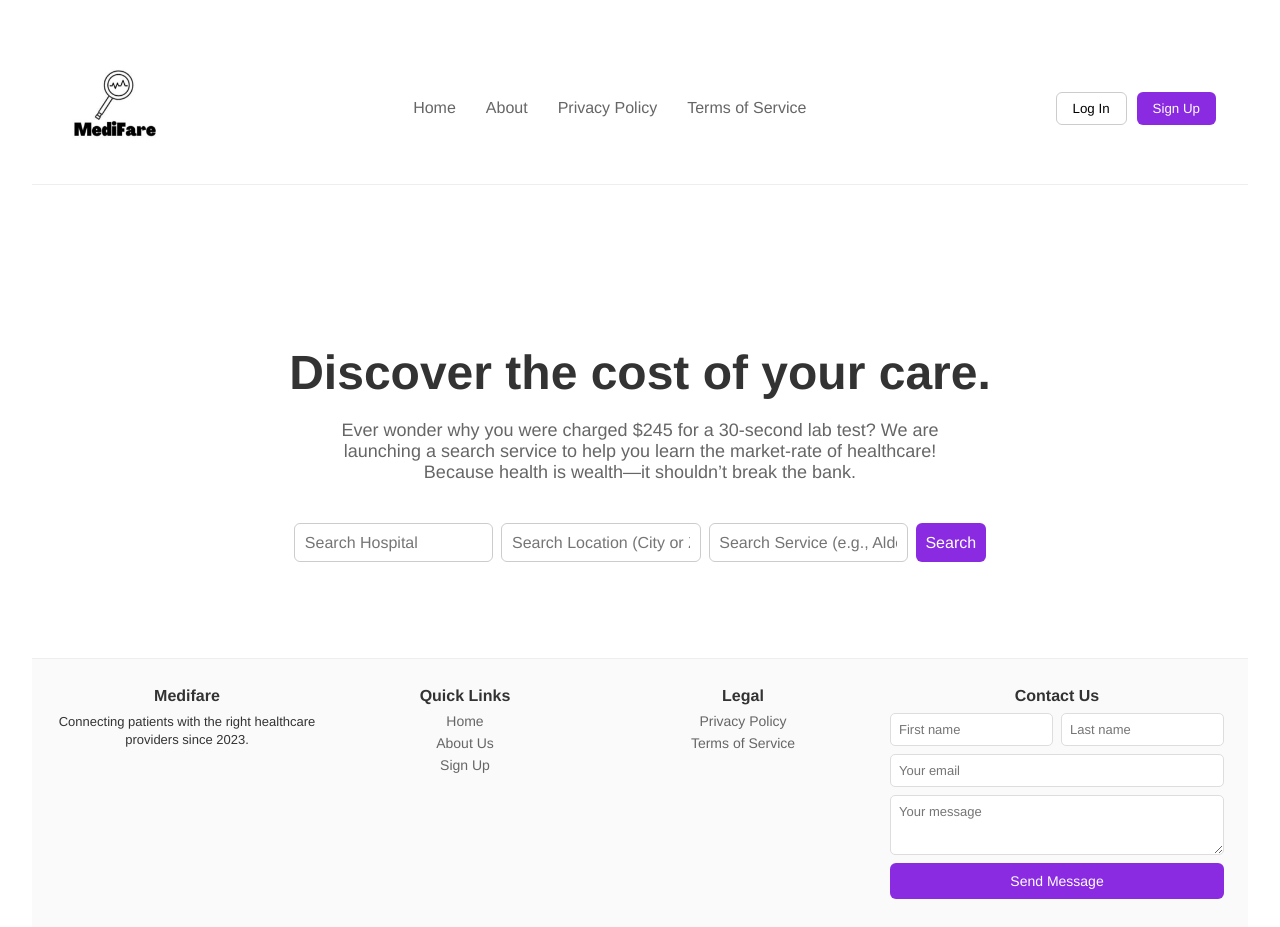
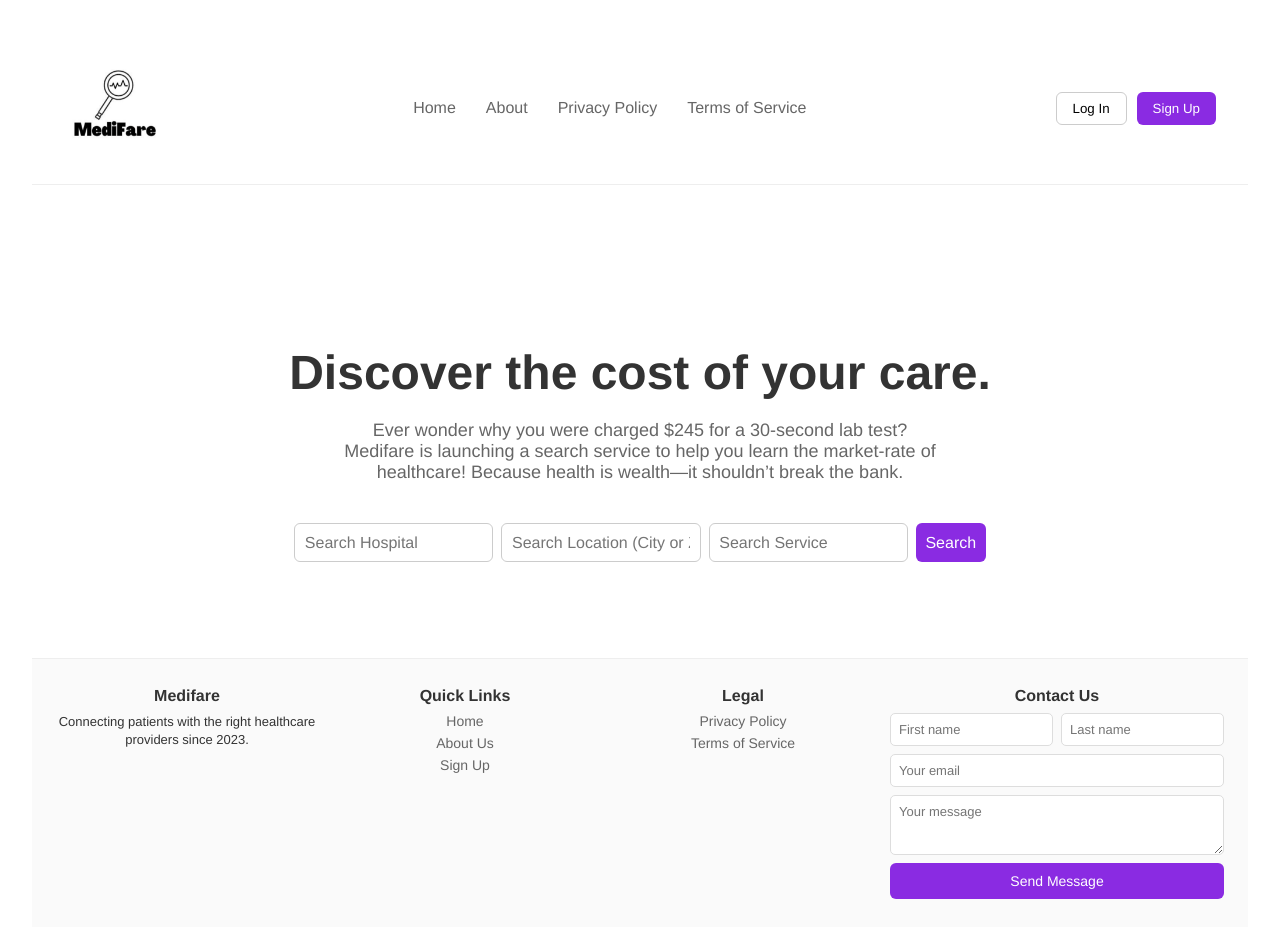
Before and after one commit to justinpark906/medifare, a React (Vite) app: page / in a window 1280 px wide. Built offline with nearby package versions, Linux system fonts and the light colour scheme.

Commit message:
search wording

```diff
--- a/src/pages/Search.jsx
+++ b/src/pages/Search.jsx
@@ -68,7 +68,7 @@ function Search() {
       <h1>Discover the cost of your care.</h1>
       <p>
         Ever wonder why you were charged $245 for a 30-second lab test?
-        We are launching a search service to help you learn the market-rate of healthcare!
+        Medifare is launching a search service to help you learn the market-rate of healthcare!
         Because health is wealth—it shouldn’t break the bank.
       </p>
 
@@ -87,7 +87,7 @@ function Search() {
         />
         <input
           type="text"
-          placeholder="Search Service (e.g., Aldosterone)"
+          placeholder="Search Service"
           value={serviceInput}
           onChange={(e) => setServiceInput(e.target.value)}
         />
```
